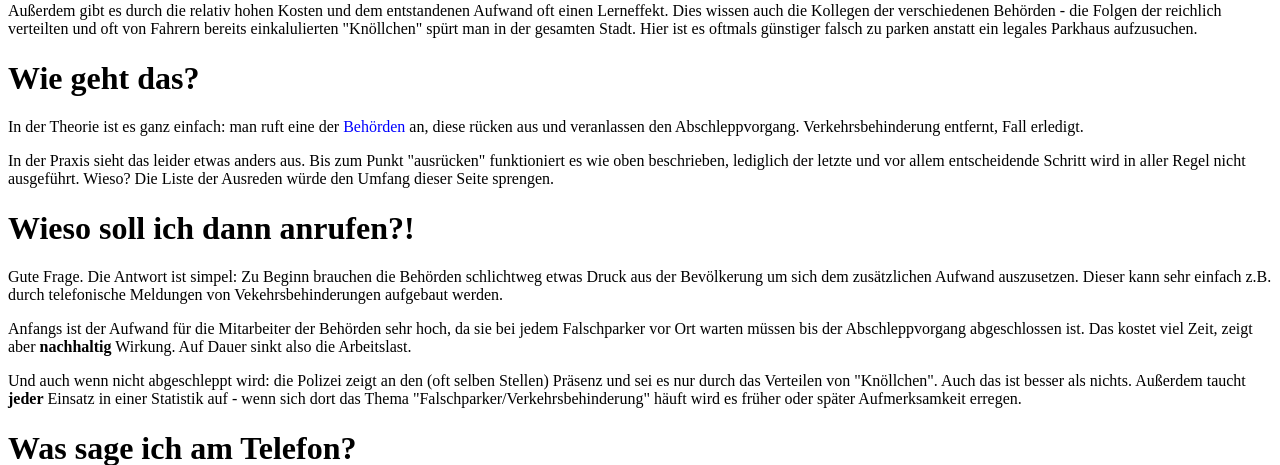
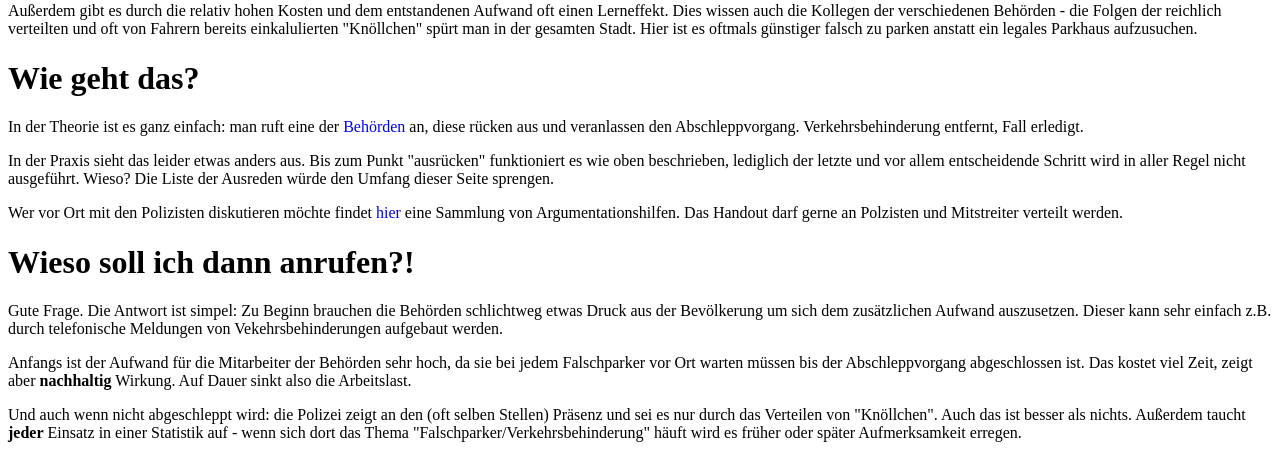
Before and after one commit to falschparkenffm/homepage, a PHP site: page /abschleppen.php in a window 1280 px wide. Shown: the part 183-648 px from the top of the page. Run offline with PHP 8.4, Linux system fonts and the light colour scheme.

Commit message:
Füge Polizei Handout hinzu

```diff
--- a/abschleppen.php
+++ b/abschleppen.php
@@ -9,6 +9,7 @@
 <h1>Wie geht das?</h1>
 <p>In der Theorie ist es ganz einfach: man ruft eine der <a href="behoerden.html">Beh&ouml;rden</a> an, diese r&uuml;cken aus und veranlassen den Abschleppvorgang. Verkehrsbehinderung entfernt, Fall erledigt.</p>
 <p>In der Praxis sieht das leider etwas anders aus. Bis zum Punkt "ausr&uuml;cken" funktioniert es wie oben beschrieben, lediglich der letzte und vor allem entscheidende Schritt wird in aller Regel nicht ausgef&uuml;hrt. Wieso? Die Liste der Ausreden w&uuml;rde den Umfang dieser Seite sprengen.</p>
+<p>Wer vor Ort mit den Polizisten diskutieren m&ouml;chte findet <a href="media/polizei_handout.pdf">hier</a> eine Sammlung von Argumentationshilfen. Das Handout darf gerne an Polzisten und Mitstreiter verteilt werden.</p>
 
 <h1>Wieso soll ich dann anrufen?!</h1>
 <p>Gute Frage. Die Antwort ist simpel: Zu Beginn brauchen die Beh&ouml;rden schlichtweg etwas Druck aus der Bev&ouml;lkerung um sich dem zus&auml;tzlichen Aufwand auszusetzen. Dieser kann sehr einfach z.B. durch telefonische Meldungen von Vekehrsbehinderungen aufgebaut werden.</p>
```
